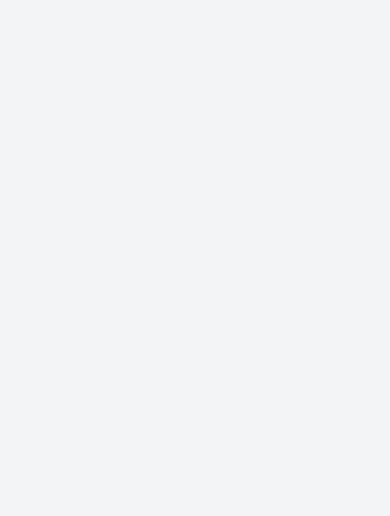
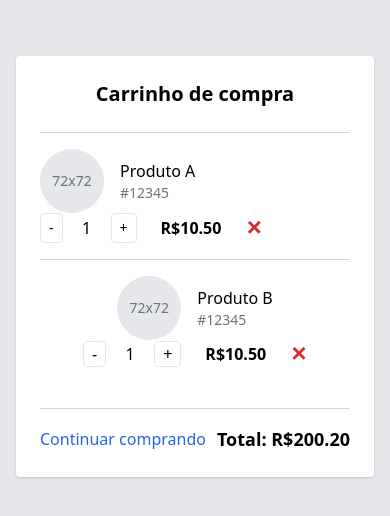
Before and after one commit to humbertoluks/carrinho-vue, a website: page index.html in a window 390 px wide. Drawn offline with nearby package versions, Linux system fonts and the light colour scheme.

Commit message:
chore: ajustes e melhorias na responsividade do layout do carrinho

```diff
--- a/index.html
+++ b/index.html
@@ -8,7 +8,60 @@
   <script src="https://cdn.jsdelivr.net/npm/vue@3"></script>
   <link href="https://cdn.jsdelivr.net/npm/tailwindcss@2.2.19/dist/tailwind.min.css" rel="stylesheet">
 </head>
-<body class="bg-gray-100">
+<body class="bg-gray-200">
+  <main class="max-w-2xl min-w-[320px] mx-auto flex justify-center mt-10 p-4">
+    <section class="w-full p-6 bg-white rounded shadow overflow-x-auto">
+      <h1 class="text-xl sm:text-2xl font-semibold text-center mb-6">Carrinho de compra</h1>
 
+      <div class="flex flex-col sm:flex-row sm:items-center sm:justify-between border-t border-gray-300 py-4">
+        <!-- Lado esquerdo: imagem + info -->
+        <div class="flex items-center gap-4">
+          <div class="w-16 h-16 bg-gray-200 rounded-full flex items-center justify-center text-sm text-gray-500">
+            72x72
+          </div>
+          <div>
+            <p class="font-medium">Produto A</p>
+            <p class="text-sm text-gray-500">#12345</p>
+          </div>
+        </div>
+
+        <!-- Lado direito: quantidade, preço, remover -->
+         <div class="flex flex-wrap sm:flex-nowrap items-center gap-2">
+          <button class="border px-2 py-1 rounded text-sm sm:text-base">-</button>
+          <span class="w-8 text-center">1</span>
+          <button class="border px-2 py-1 rounded text-sm sm:text-base">+</button>
+          <span class="ml-4 font-semibold">R$10.50</span>
+          <button class="ml-4 text-red-600 font-bold text-xl">✕</button>
+        </div>
+      </div>
+      <div class="flex flex-col sm:flex-row items-center justify-between border-t border-gray-300 py-4">
+        <!-- Lado esquerdo: imagem + info -->
+        <div class="flex items-center gap-4">
+          <div class="w-16 h-16 bg-gray-200 rounded-full flex items-center justify-center text-sm text-gray-500">
+            72x72
+          </div>
+          <div>
+            <p class="font-medium">Produto B</p>
+            <p class="text-sm text-gray-500">#12345</p>
+          </div>
+        </div>
+
+        <!-- Lado direito: quantidade, preço, remover -->
+         <div class="flex items-center gap-2">
+          <button class="border px-2 rounded">-</button>
+          <span class="w-8 text-center">1</span>
+          <button class="border px-2 rounded">+</button>
+          <span class="ml-4 font-semibold">R$10.50</span>
+          <button class="ml-4 text-red-600 font-bold text-xl">✕</button>
+        </div>
+      </div>
+
+      <!-- Rodapé com total e link de voltar -->
+      <footer class="flex justify-between items-center mt-6 pt-4 border-t border-gray-300">
+        <a href="#" class="text-blue-600 hover:underline">Continuar comprando</a>
+        <p class="text-lg font-semibold">Total: R$200.20</p>
+      </footer>
+    </section>
+  </main>
 </body>
 </html>
```
